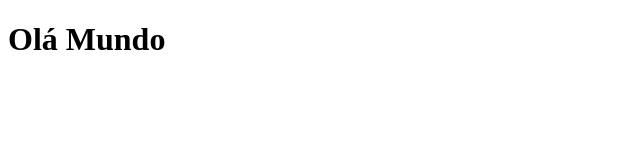
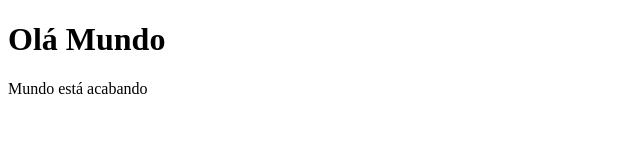
Before and after one commit to MateusDiasz/HTML, a plain HTML site: page aprendizado/estrutura.html in a window 1280 px wide. Shown: the whole page, without its empty margins (0-640 px from the left). Drawn offline with Linux system fonts and the light colour scheme.

Commit message:
Update estrutura.html
Inclusão de um parágrafo

```diff
--- a/aprendizado/estrutura.html
+++ b/aprendizado/estrutura.html
@@ -9,6 +9,7 @@
 
 <body> <!--corpo do meu arquivo-->
     <h1>Olá Mundo</h1>
+    <p>Mundo está acabando</p>
 
 
 </body>
```
